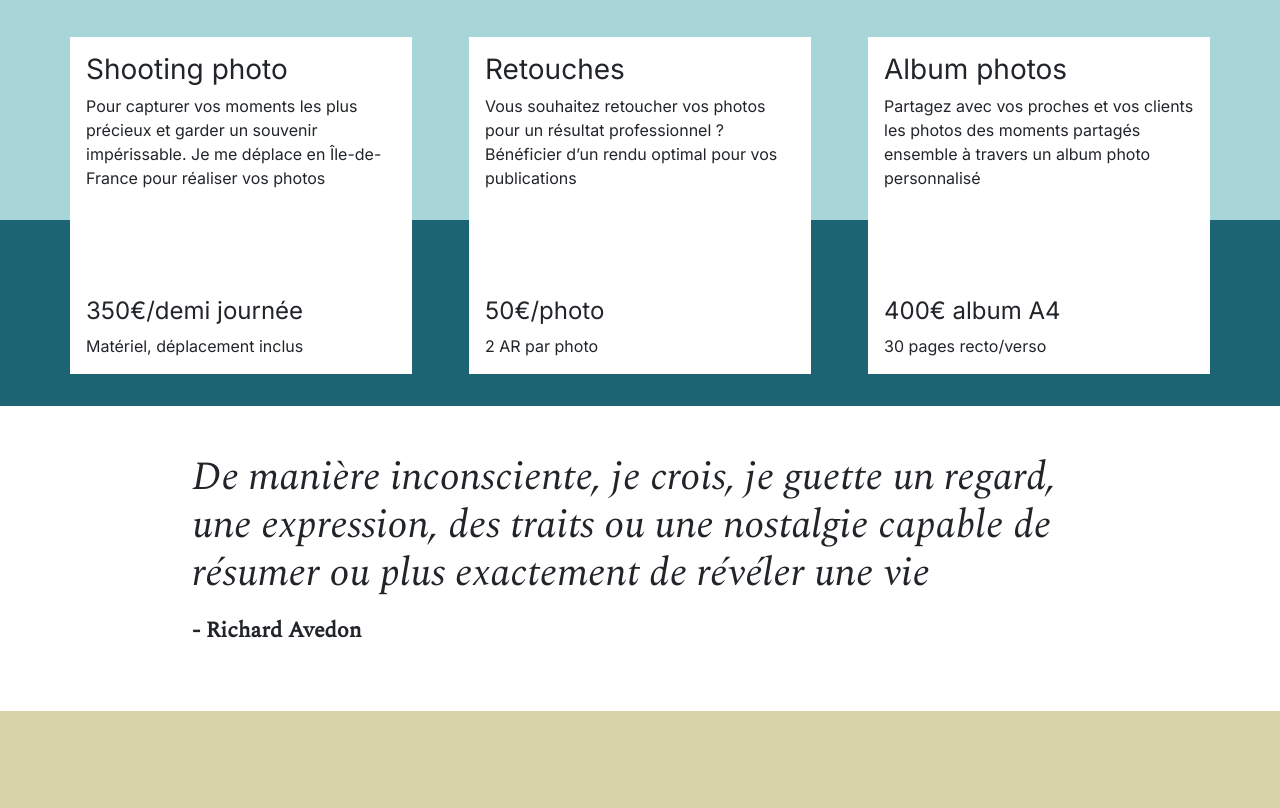
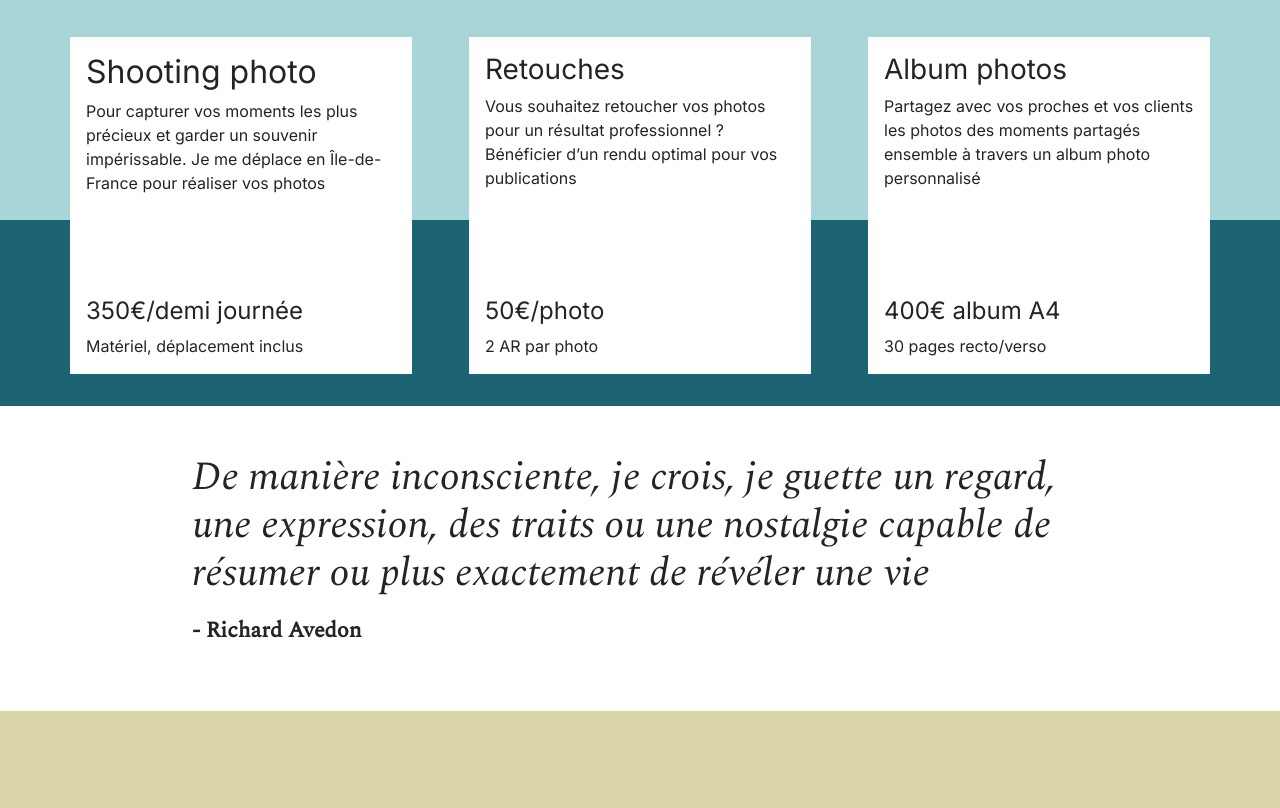
Before and after one commit to mathc28/test2projet9, a plain HTML site: page index.html in a window 1280 px wide. Shown: the part 3755-4563 px from the top of the page. Drawn offline with nearby package versions, Linux system fonts and the light colour scheme; grey boxes are pictures that could not be loaded.

Commit message:
Update index.html

```diff
--- a/index.html
+++ b/index.html
@@ -99,7 +99,7 @@
 	<div class="container">
 		<div class="service">
 			<div class="service__description">
-				<h3>Shooting photo</h3>
+				<h2>Shooting photo</h2>
 				<p>Pour capturer vos moments les plus précieux et garder un souvenir impérissable. Je me déplace en Île-de-France pour réaliser vos photos</p>
 			</div>
 			<div class="service__price">
```
